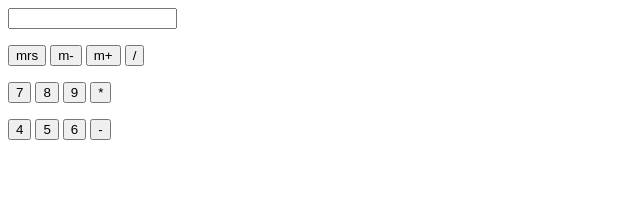
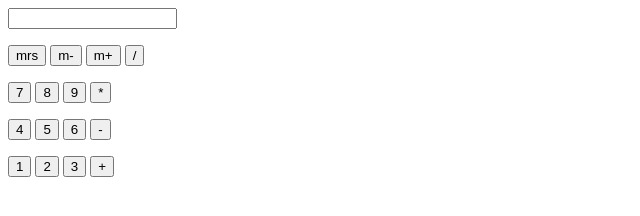
Before and after one commit to Damian345/Calculator, a plain HTML site: page index.html in a window 1280 px wide. Shown: the whole page, without its empty margins (0-640 px from the left). Drawn offline with Linux system fonts and the light colour scheme.

Commit message:
i finished the fourth row

```diff
--- a/index.html
+++ b/index.html
@@ -31,6 +31,13 @@
 						<input type="button" class="button number" value="5" onclick="v('5')">
 						<input type="button" class="button number"	 value="6" onclick="v('6')">
 						<input type="button" class="button operator" value="-" onclick="v('-')">
+			</p>
+			<p>
+						<input type="button" class="button number" value="1" onclick="v('1')">
+						<input type="button" class="button number" value="2" onclick="v('2')">
+						<input type="button" class="button number" value="3" onclick="v('3')">
+						<input type="button" class="button operator'" value="+" onclick="v('+')">
+
 
 
 
```
